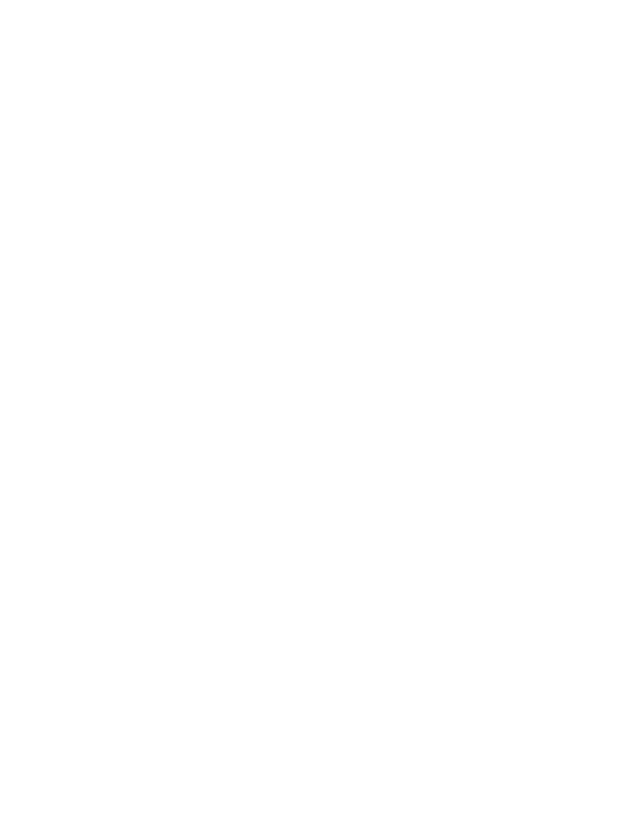
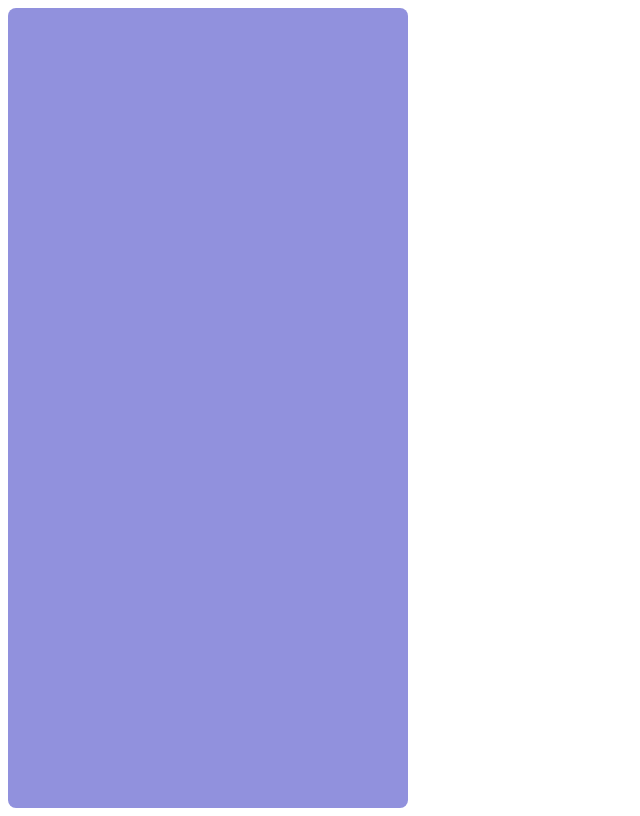
Before and after one commit to MetaDaniel/git-lessons, a plain HTML site: page index.html in a window 1280 px wide. Shown: the whole page, without its empty margins (0-640 px from the left). Drawn offline with Linux system fonts and the light colour scheme.

Commit message:
version 1

```diff
--- a/index.html
+++ b/index.html
@@ -3,6 +3,7 @@
 <head>
     <meta charset="UTF-8">
     <meta name="viewport" content="width=device-width, initial-scale=1.0">
+    <link rel="stylesheet" href="/styles/style.css">
     <title>git-lessons</title>
 </head>
 <body>
--- /dev/null
+++ b/styles/style.css
@@ -0,0 +1,7 @@
+.card{
+    width: 400px;
+    height: 800px;
+    background-color: rgb(145, 145, 221);
+    border-radius: 8px;
+
+}
```
